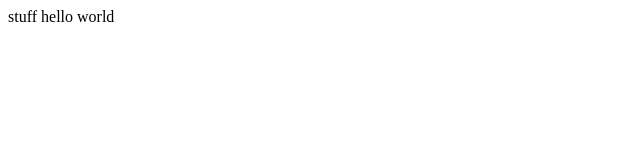
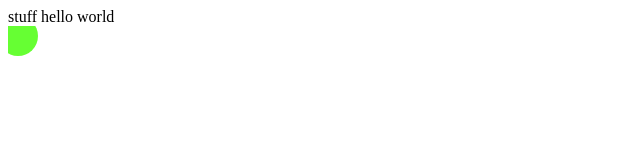
Before and after one commit to tyler7771/W5D5-Exercises, a plain HTML site: page asteroids/index.html in a window 1280 px wide. Shown: the full height of the page, 0-640 px from the left. Drawn offline with Linux system fonts and the light colour scheme.

Commit message:
made a green circle

```diff
--- a/asteroids/bundle.js
+++ b/asteroids/bundle.js
@@ -52,6 +52,20 @@
 	const Ship = __webpack_require__ (6);
 	const Utils = __webpack_require__ (7);
 
+	const canvasEl = document.getElementsByTagName("canvas")[0];
+	canvasEl.height = window.innerHeight;
+	canvasEl.width = window.innerWidth;
+	const context = canvasEl.getContext("2d");
+	// new Game(
+	//   canvasEl.width,
+	//   canvasEl.height
+	// ).start(canvasEl);
+
+	const mover = new MovingObject({pos: [10,10], vel: [1,1], radius: 20, color: "#66ff33"});
+
+	window.mover = mover;
+	mover.draw(context);
+
 
 /***/ },
 /* 1 */
@@ -89,7 +103,36 @@
 /* 5 */
 /***/ function(module, exports) {
 
-	const MovingObject = function() {};
+	const MovingObject = function(optionsHash) {
+	  this.pos = optionsHash.pos;
+	  this.vel = optionsHash.vel;
+	  this.radius = optionsHash.radius;
+	  this.color = optionsHash.color;
+	};
+
+	MovingObject.prototype.draw = function (context) {
+	  let x = this.pos[0];
+	  let y = this.pos[1];
+
+	  context.fillStyle = this.color;
+	  context.beginPath();
+
+	  context.arc(
+	    x,
+	    y,
+	    this.radius,
+	    0,
+	    2 * Math.PI,
+	    false
+	  );
+
+	  context.fill();
+	};
+
+	MovingObject.prototype.move = function () {
+	  this.pos[0] += this.vel[0];
+	  this.pos[1] += this.vel[1];
+	}
 	module.exports = MovingObject;
 
 
@@ -105,7 +148,13 @@
 /* 7 */
 /***/ function(module, exports) {
 
-	const Utils = function() {};
+	const Utils = {
+	  inherits (childClass, parentClass) {
+
+	  }
+	};
+
+
 	module.exports = Utils;
 
 
--- a/asteroids/index.html
+++ b/asteroids/index.html
@@ -3,9 +3,10 @@
   <head>
     <meta charset="utf-8">
     <title>Title here</title>
-    <script type="text/javascript" src="./bundle.js"></script>
   </head>
   <body>
 stuff hello world
+<canvas id="game-canvas"></canvas>
+<script type="text/javascript" src="./bundle.js"></script>
   </body>
 </html>
```
Also changed, not shown: asteroids/moving_object.js (+30 -1 lines), asteroids/requirements.js (+14 -0 lines), asteroids/utils.js (+7 -1 lines).
